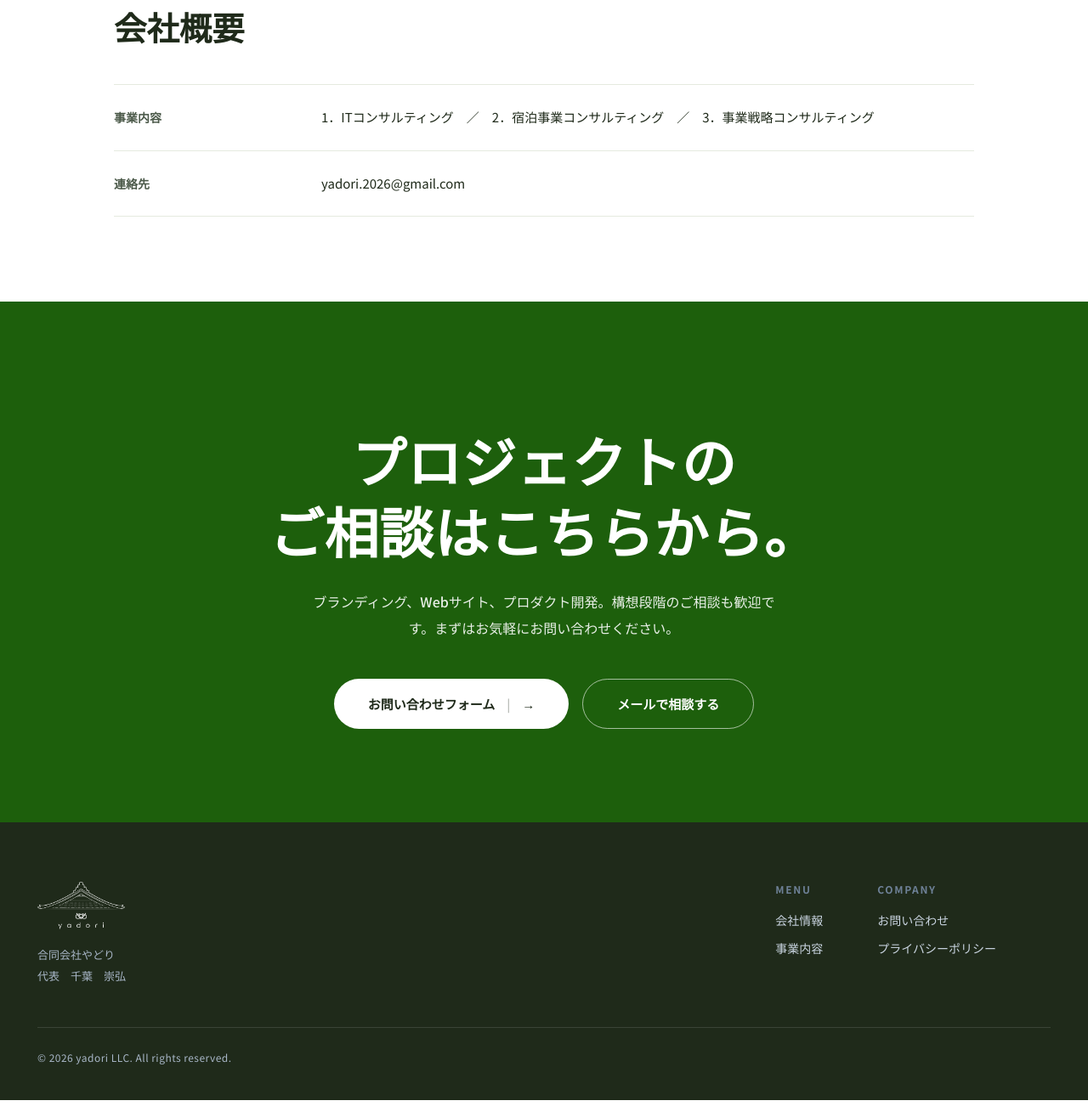
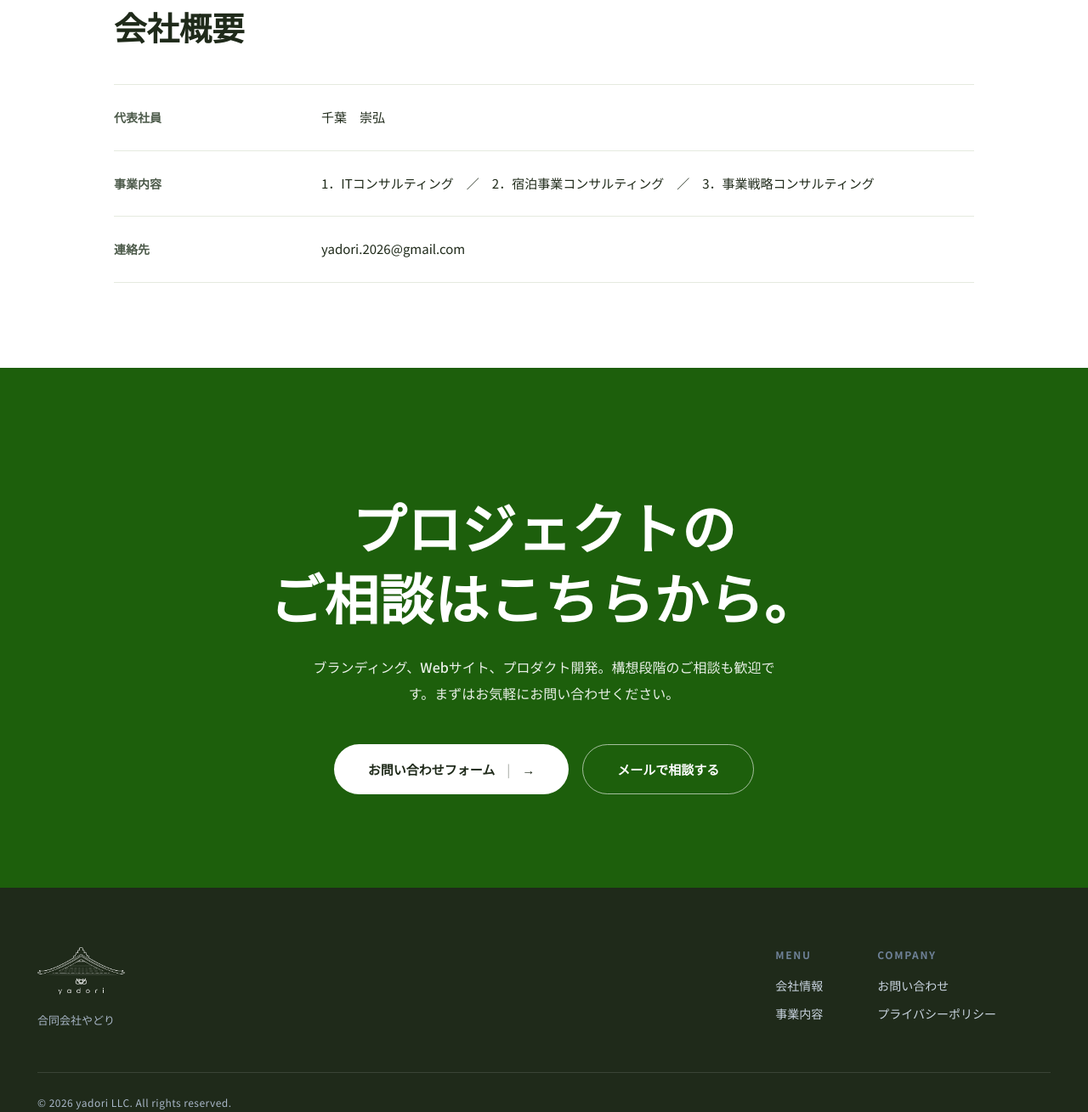
Before and after one commit to wak10/yadori-hp, a plain HTML site: page about.html in a window 1280 px wide. Shown: the part 2120-3429 px from the top of the page at 85% size. Drawn offline with Linux system fonts and the light colour scheme.

Commit message:
Add 代表社員 row to 会社概要, remove 代表氏名 from all footers
Co-Authored-By: Claude Sonnet 4.6 <noreply@anthropic.com>

```diff
--- a/about.html
+++ b/about.html
@@ -201,6 +201,11 @@
 
 
         <div style="display: grid; grid-template-columns: 220px 1fr; gap: 24px; padding: 24px 0; border-top: 1px solid #E5EADF; align-items: baseline;">
+          <div style="font-size: 14px; font-weight: 700; color: #4C5A4A;">代表社員</div>
+          <div style="font-size: 15px; line-height: 1.9; color: #1F2A1A;">千葉　崇弘</div>
+        </div>
+
+                <div style="display: grid; grid-template-columns: 220px 1fr; gap: 24px; padding: 24px 0; border-top: 1px solid #E5EADF; align-items: baseline;">
           <div style="font-size: 14px; font-weight: 700; color: #4C5A4A;">事業内容</div>
           <div style="font-size: 15px; line-height: 1.9; color: #1F2A1A;">1．ITコンサルティング　／　2．宿泊事業コンサルティング　／　3．事業戦略コンサルティング</div>
         </div>
@@ -255,7 +260,7 @@
         <a href="index.html" style="display: flex; align-items: center; gap: 12px; margin-bottom: 18px; text-decoration: none;">
           <img src="yadori-logo.png" alt="yadori" style="height: 56px; width: auto; display: block; filter: brightness(0) invert(1);" />
         </a>
-        <p style="font-size: 13px; line-height: 1.9;">合同会社やどり<br>代表　千葉　崇弘</p>
+        <p style="font-size: 13px; line-height: 1.9;">合同会社やどり</p>
       </div>
       <div style="display: flex; gap: 64px; flex-wrap: wrap;">
         <div>
```
Also changed, not shown: SiteFooter.html (+1 -1 lines), index.html (+1 -1 lines), news.html (+1 -1 lines), recruit.html (+1 -1 lines), services.html (+1 -1 lines), work-detail.html (+1 -1 lines), works.html (+1 -1 lines).
